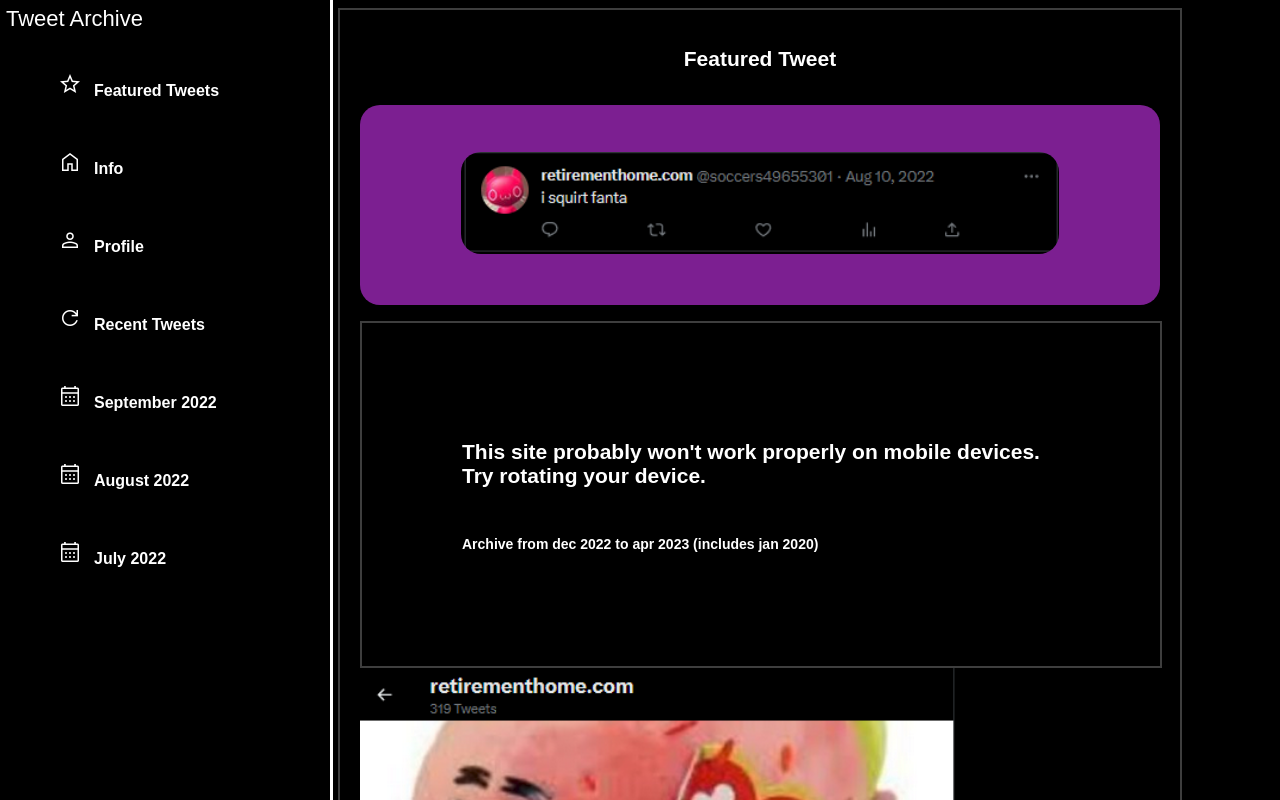
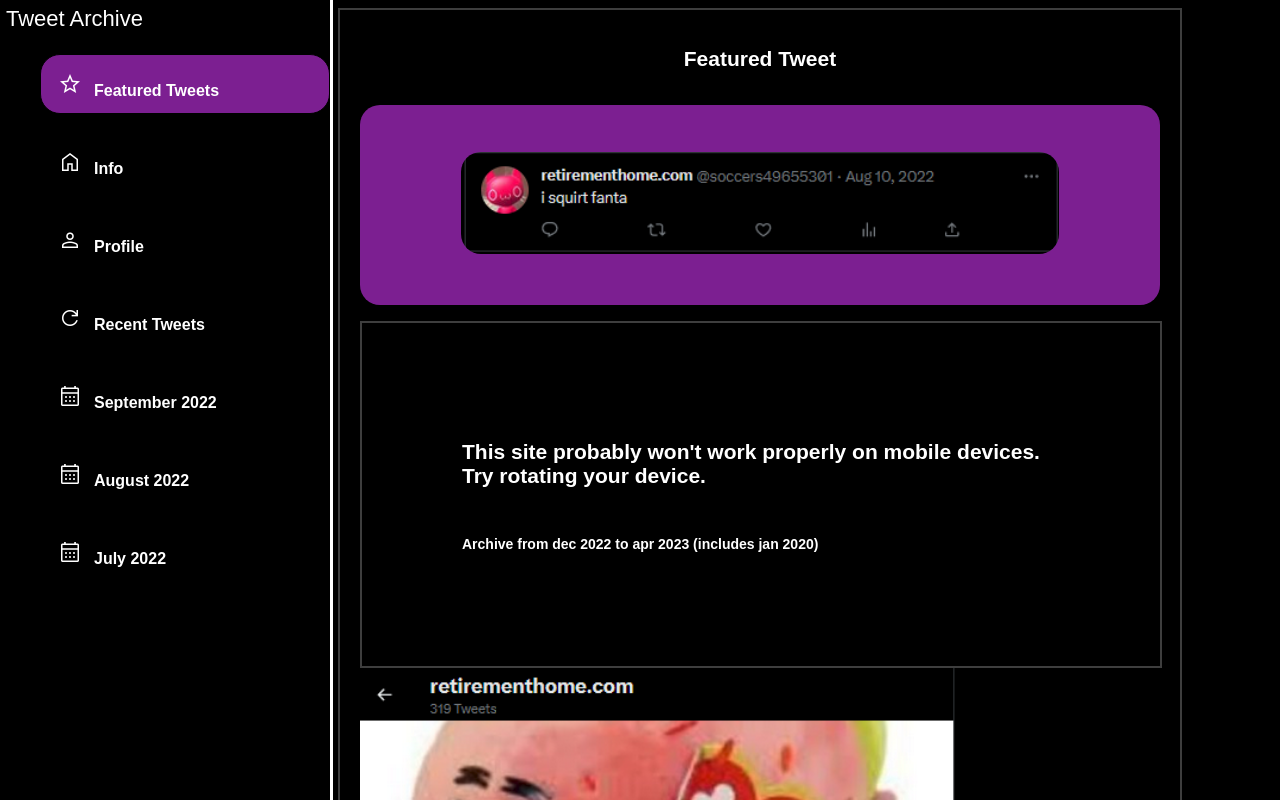
Before and after one commit to CowLols/retirementhomedotcom, a plain HTML site: page index.html in a window 1280 px wide. Shown: the top 800 px of the page. Drawn offline with nearby package versions, Linux system fonts and the light colour scheme.

Commit message:
changed image borders and featured tweets button

```diff
--- a/index.html
+++ b/index.html
@@ -17,7 +17,7 @@
   <nav id="navbar" style="overflow-x: hidden;">
     <header class="nav-header">Tweet Archive</header>
     <ul class="nav-ul">
-        <a href="#featured" class="nav-link"><li class="nav-li"><span class="material-symbols-outlined icon">
+        <a href="#featured" class="nav-link"><li class="nav-lifeatured"><span class="material-symbols-outlined icon">
             star
             </span>Featured Tweets</li></a><br>
       <a href="#info" class="nav-link"><li class="nav-li"><span class="material-symbols-outlined icon">
--- a/styles.css
+++ b/styles.css
@@ -49,7 +49,6 @@ header, ul, li, a {
     background-color: #686868;
     border: 1px solid #6b6b6b;
     transition-duration: 0.1s;
-    border: 1px solid #686868;
     border-radius: 20px;
   }
 
@@ -113,7 +112,6 @@ header, ul, li, a {
   .img-container{
     min-width: 598.4px;
     max-width: 800px;
-    border: 2px solid #3e3e3e;
   }
 
   .tweet{
@@ -121,7 +119,6 @@ header, ul, li, a {
   }
 
   .tweet:hover{
-    filter: brightness(80%);
     cursor: pointer;
   }
 
@@ -169,3 +166,26 @@ h1, h2{
 .featuredimg{
     border-radius: 20px;
 }
+
+.nav-lifeatured{
+  padding: 1px;
+  border-radius: 20px;
+  font-weight: 700;
+  align-self: center;
+  border: 1px solid black;
+  z-index: 999;
+  background-color:rgb(124, 31, 145);
+}
+
+.nav-lifeatured:hover{
+  background-color:rgb(172, 29, 204);
+  transition-duration: 0.5s;
+  border: 1px solid rgb(239, 15, 235)
+}
+
+.nav-lifeatured:active {
+  background-color:rgb(208, 0, 255);
+  border: 1px solid #bf00ff;
+  transition-duration: 0.1s;
+  border-radius: 20px;
+}
```
